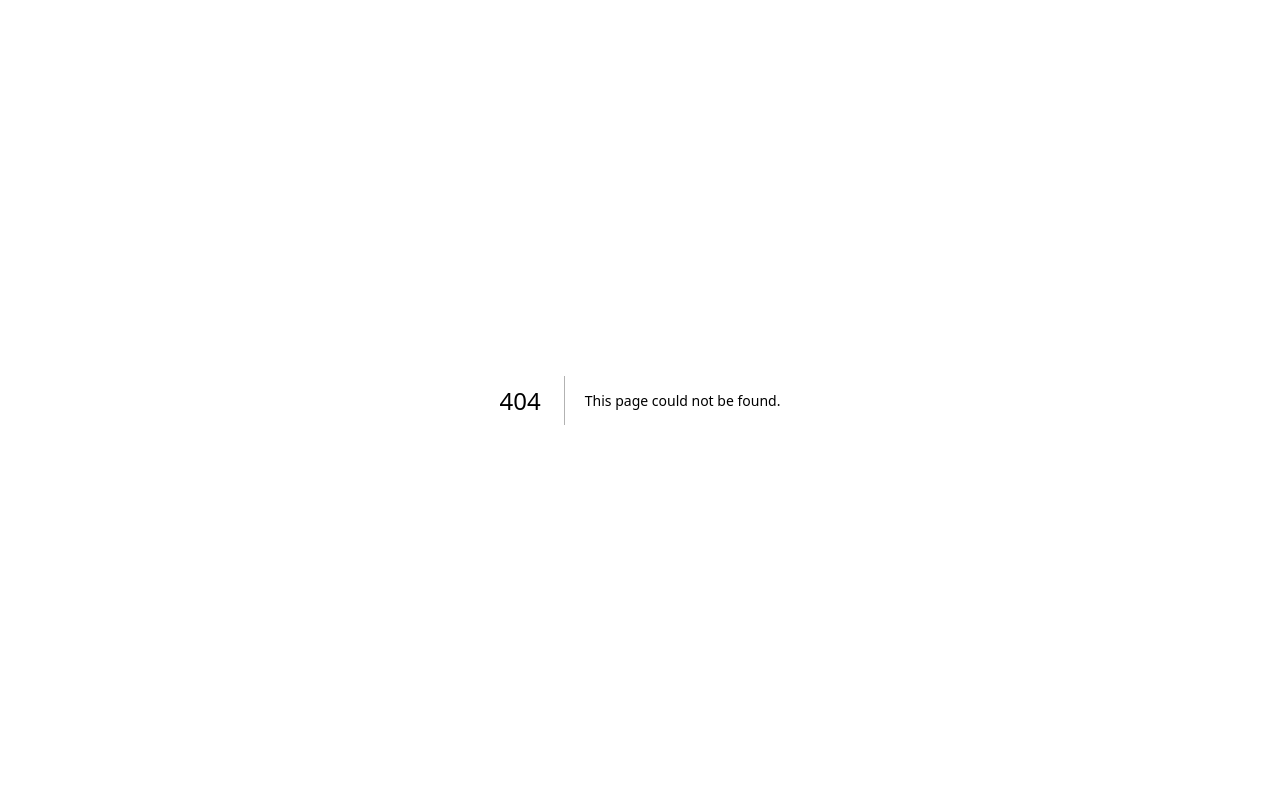
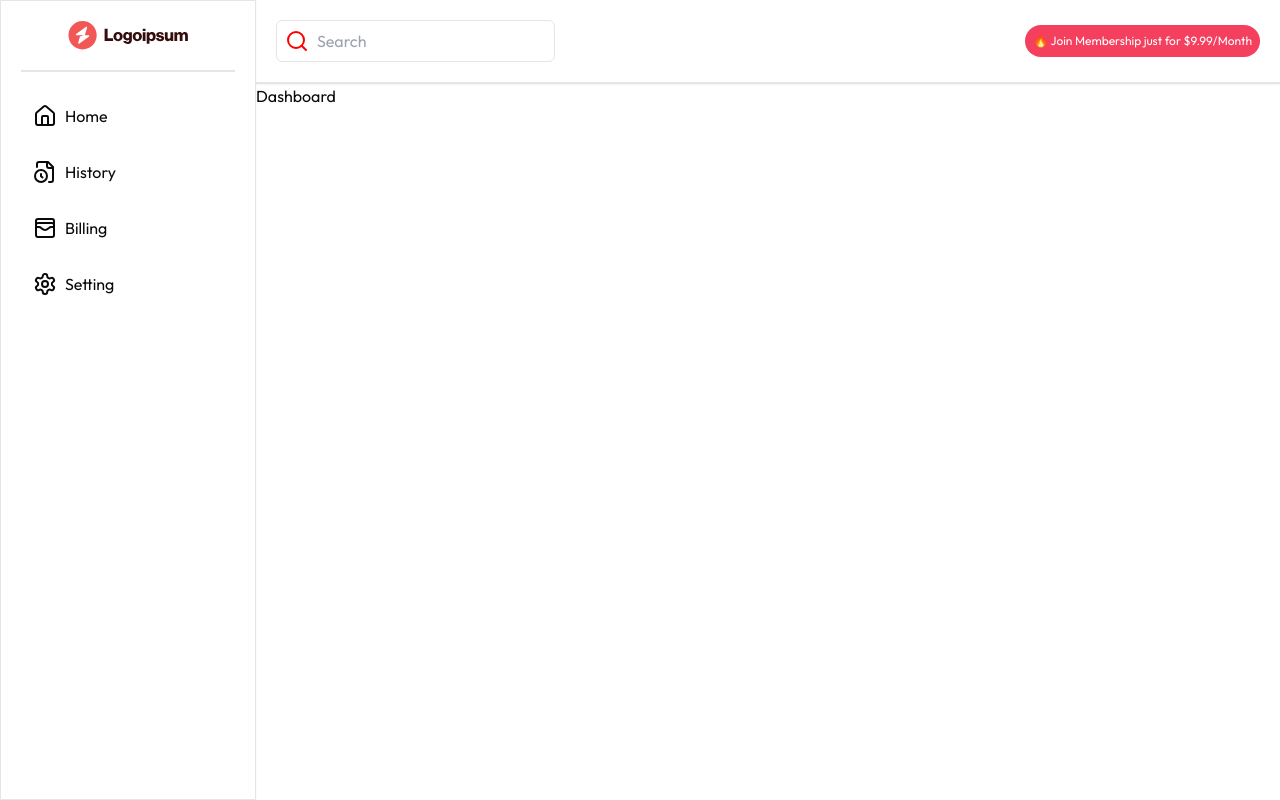
Before and after one commit to Sumonta056/BabaAI-Content-Generator, a Next.js app: page /dashboard in a window 1280 px wide. Before the commit this address had no page. Built offline with nearby package versions, Linux system fonts and the light colour scheme.

Commit message:
add : sidebar, header-bar and change font style

```diff
--- /dev/null
+++ b/app/dashboard/_components/Header.tsx
@@ -0,0 +1,20 @@
+import { Search } from "lucide-react";
+import React from "react";
+
+const Header = () => {
+  return (
+    <div className="p-5 shadow-sm border-b-2 flex justify-between items-center">
+      <div className="flex gap-2 items-center p-2 border rounded-md max-w-lg">
+        <Search color="red" />
+        <input type="text" placeholder="Search" className="outline-none" />
+      </div>
+      <div>
+        <h2 className="bg-rose-500 p-2 rounded-full text-xs text-white">
+          🔥 Join Membership just for $9.99/Month
+        </h2>
+      </div>
+    </div>
+  );
+};
+
+export default Header;
--- /dev/null
+++ b/app/dashboard/_components/SideNav.tsx
@@ -0,0 +1,45 @@
+import { FileClock, Home, Settings, WalletCards } from "lucide-react";
+import Image from "next/image";
+
+const SideNav = () => {
+  const MenuList = [
+    {
+      name: "Home",
+      icon: Home,
+      path: "/dashboard",
+    },
+    {
+      name: "History",
+      icon: FileClock,
+      path: "/dashboard/history",
+    },
+    {
+      name: "Billing",
+      icon: WalletCards,
+      path: "/dashboard/billing",
+    },
+    {
+      name: "Setting",
+      icon: Settings,
+      path: "/dashboard/setting",
+    },
+  ];
+  return (
+    <div className="h-screen p-5 shadow-sm border">
+      <div className="flex justify-center">
+        <Image src={"/logo.svg"} alt="logo" width={120} height={100} />
+      </div>
+      <hr className="my-5 border" />
+      <div className="mt-3">
+        {MenuList.map((menu, index) => (
+          <div className="flex gap-2 mb-2 p-3 hover:bg-rose-600 hover:text-white rounded-lg cursor-pointer">
+            <menu.icon />
+            <h2>{menu.name}</h2>
+          </div>
+        ))}
+      </div>
+    </div>
+  );
+};
+
+export default SideNav;
--- /dev/null
+++ b/app/dashboard/layout.tsx
@@ -0,0 +1,23 @@
+import React from "react";
+import SideNav from "./_components/SideNav";
+import Header from "./_components/Header";
+
+const layout = ({
+  children,
+}: Readonly<{
+  children: React.ReactNode;
+}>) => {
+  return (
+    <div>
+      <div className="md:w-64 hidden md:block fixed">
+        <SideNav />
+      </div>
+      <div className="md:ml-64">
+        <Header />
+        {children}
+      </div>
+    </div>
+  );
+};
+
+export default layout;
--- /dev/null
+++ b/app/dashboard/page.tsx
@@ -0,0 +1,7 @@
+import React from "react";
+
+const Dashboard = () => {
+  return <div> Dashboard</div>;
+};
+
+export default Dashboard;
--- a/app/layout.tsx
+++ b/app/layout.tsx
@@ -1,9 +1,9 @@
 import type { Metadata } from "next";
-import { Inter } from "next/font/google";
+import { Inter, Outfit } from "next/font/google";
 import "./globals.css";
 import { ClerkProvider } from "@clerk/nextjs";
 
-const inter = Inter({ subsets: ["latin"] });
+const inter = Outfit({ subsets: ["latin"] });
 
 export const metadata: Metadata = {
   title: "BabaAI Content Generator",
--- a/package.json
+++ b/package.json
@@ -14,6 +14,7 @@
     "@radix-ui/react-slot": "^1.1.0",
     "class-variance-authority": "^0.7.0",
     "clsx": "^2.1.1",
+    "lucide-react": "^0.428.0",
     "next": "14.2.5",
     "react": "^18",
     "react-dom": "^18",
```
Also changed, not shown: public/logo.svg (added), 1 other file (tests, documents, lock files or other folders).
